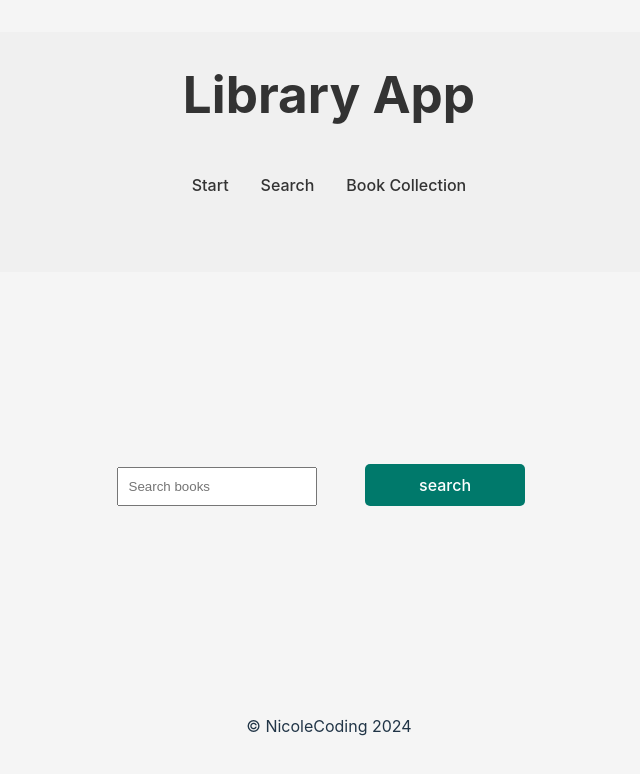
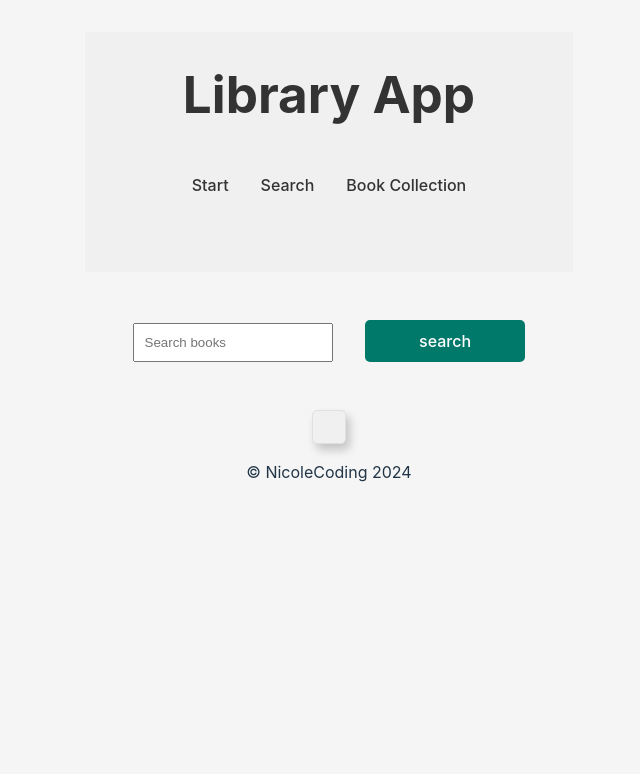
Before and after one commit to NicoleCoding/BookVault, a React (Vite) app: page /search in a window 1280 px wide. Shown: the top 774 px of the page, without its empty margins (311-951 px from the left). Built offline with nearby package versions, Linux system fonts and the light colour scheme.

Commit message:
- Styling adjustments (border-radius, margins, paddings, colors etc.) - Refactored the HTML buttons in the book item component to the button compont

```diff
--- a/src/App.css
+++ b/src/App.css
@@ -34,7 +34,6 @@ body {
 
 #hero-text {
   background-color: rgba(255, 255, 255, 0.75);
-  border-radius: 10px;
   text-align: center;
   width: 60rem;
   font-size: large;
@@ -44,7 +43,7 @@ body {
 }
 
 .primary-button {
-  margin: 2rem;
+  margin: 1rem;
   padding: 10px 20px;
   width: 10rem;
   background-color: #00796B;
@@ -56,14 +55,15 @@ body {
 
 .secondary-button {
   margin: 1rem;
+  padding: 10px 20px;
   background-color: #FF7043;
   border: #FF7043;
 
 }
 
 #searchbar {
-  padding: 5rem;
-  margin: 5rem;
+  padding: 1rem;
+  margin: 1rem;
 }
 
 input {
@@ -94,3 +94,19 @@ nav {
 .link:hover {
   color: #00796B;
 }
+
+table {
+  background-color: #F0F0F0;
+  padding: 1rem;
+  border: solid #E0E0E0 1px;
+  box-shadow: 4px 6px 10px rgba(0, 0, 0, 0.2);
+  border-radius: 5px;
+}
+
+.book-item {
+  background-color: #F0F0F0;
+  padding: 1rem;
+  border: 1px solid #E0E0E0;
+  margin: 1rem;
+  border-radius: 5px;
+}
--- a/src/components/BookItem.jsx
+++ b/src/components/BookItem.jsx
@@ -1,3 +1,5 @@
+import Button from "./Button";
+
 export default function BookItem({ book, onToggleReadStatus, onRemove }) {
     return (
         <div className="book-item">
@@ -5,8 +7,8 @@ export default function BookItem({ book, onToggleReadStatus, onRemove }) {
             <p>{book.author}</p>
             <p>{book.pages} pages</p>
             <p>{book.read ? "Read" : "Not Read"}</p>
-            <button onClick={onToggleReadStatus}>Select Read Status</button>
-            <button onClick={onRemove}>Remove Book</button>
+            <Button className="primary-button" onClick={onToggleReadStatus} text="Read Status" />
+            <Button className="secondary-button" onClick={onRemove} text="Remove Book" />
         </div>
     );
 }
```
